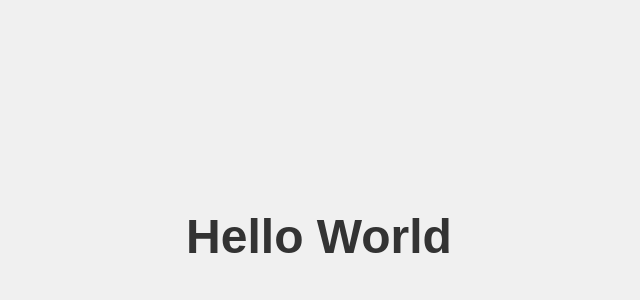
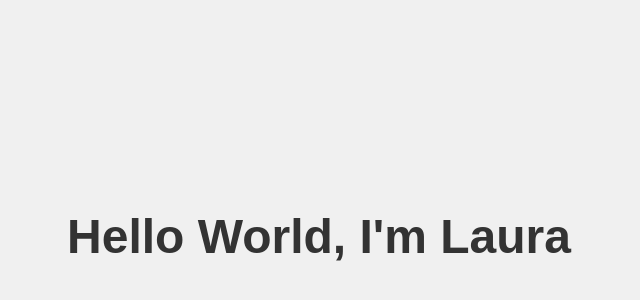
Before and after one commit to juansegiraldo/artlawatelier, a plain HTML site: page index.html in a window 1280 px wide. Shown: the part 164-464 px from the top of the page, without its empty margins (321-961 px from the left). Drawn offline with Linux system fonts and the light colour scheme.

Commit message:
im laura

```diff
--- a/index.html
+++ b/index.html
@@ -22,6 +22,6 @@
   </style>
 </head>
 <body>
-  <h1>Hello World</h1>
+  <h1>Hello World, I'm Laura</h1>
 </body>
 </html>
```
